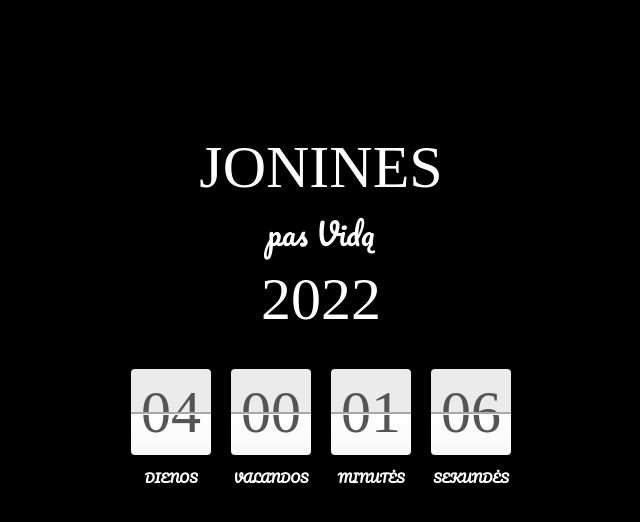
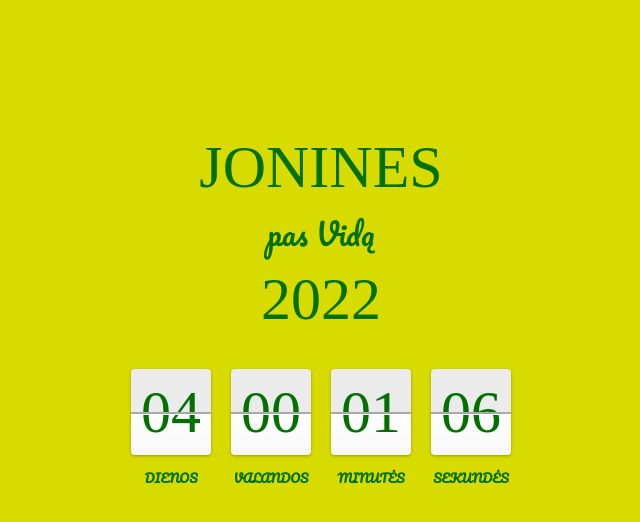
Before and after one commit to simsib/jonines-pas-vida-2022, a website built with Parcel: page index.html in a window 1280 px wide. Shown: the whole page, without its empty margins (319-959 px from the left). Built offline with nearby package versions, Linux system fonts and the light colour scheme; a web font is replaced by a local one.

Commit message:
update page colors, add build scripts

```diff
--- a/style.css
+++ b/style.css
@@ -2,8 +2,8 @@
 @import url(https://fonts.googleapis.com/css2?family=Fascinate&family=Pacifico&display=swap);
 
 body {
-    color: #fff;
-    background: #000;
+    color: #037102;
+    background: #d8db00;
     display: flex;
     flex-direction: column;
     margin: 10% auto;
@@ -46,7 +46,7 @@ p {
     line-height: 86px;
     border-radius: 4px;
     box-shadow: 0 1px 3px rgba(0, 0, 0, 0.3);
-    color: #555555;
+    color: #037102;
     /* Permalink - use to edit and share this gradient: http://colorzilla.com/gradient-editor/#ebebeb+0,ebebeb+50,ffffff+51,f8f8f8+100 */
     background: rgb(235, 235, 235); /* Old browsers */
     background: -moz-linear-gradient(
```
Also changed, not shown: dist/index.html, 5 other files.
